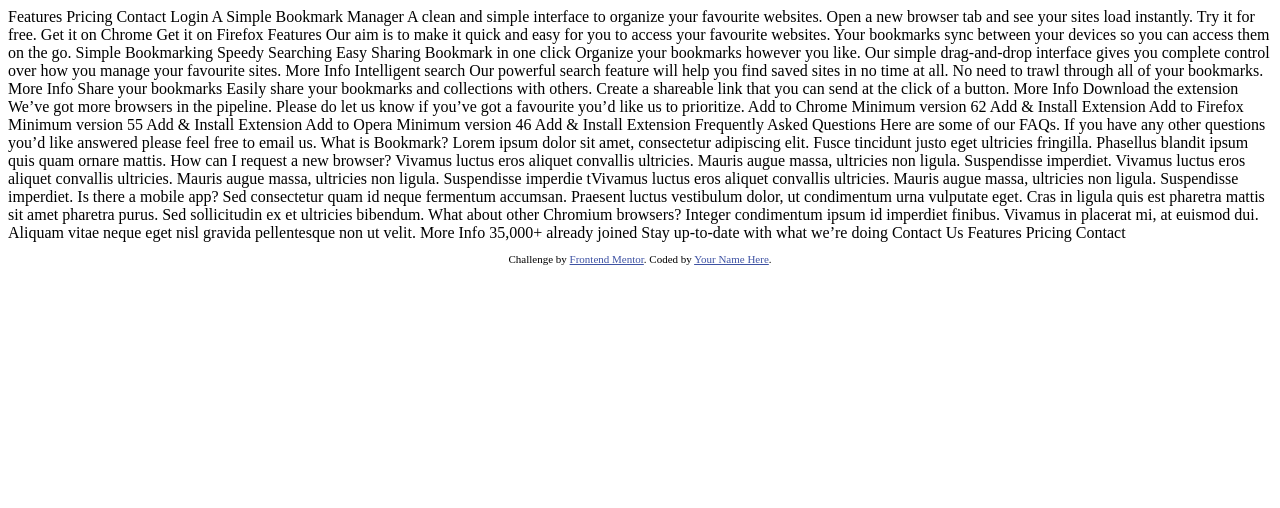
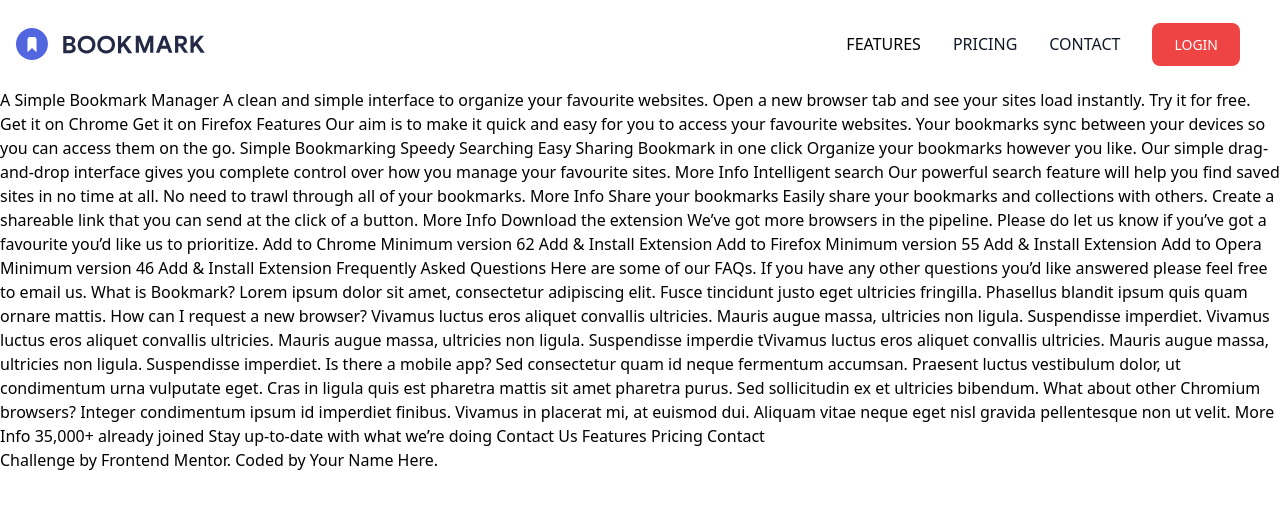
Before and after one commit to marialobillo/bookmark-fe-challenge, a plain HTML site: page index.html in a window 1280 px wide. Drawn offline with nearby package versions, Linux system fonts and the light colour scheme.

Commit message:
feat: navbar for desktop

```diff
--- a/index.html
+++ b/index.html
@@ -9,17 +9,45 @@
   <title>Frontend Mentor | Bookmark landing page</title>
 
   <!-- Feel free to remove these styles or customise in your own stylesheet 👍 -->
-  <style>
-    .attribution { font-size: 11px; text-align: center; }
-    .attribution a { color: hsl(228, 45%, 44%); }
-  </style>
+
+
+  <script src="https://cdn.tailwindcss.com"></script>
+  <!-- <link href=”./css/output.css” rel=”stylesheet”> -->
 </head>
 <body>
 
-  Features
-  Pricing
-  Contact
-  Login
+
+
+<nav class="bg-white border-gray-200 dark:bg-gray-900">
+  <div class="max-w-screen-xl flex flex-wrap items-center justify-between mx-auto p-4">
+    <a href="#" class="flex items-center">
+        <img src="./images/logo-bookmark.svg" class="h-8 mr-3" alt="Flowbite Logo" />
+    </a>
+    <button data-collapse-toggle="navbar-default" type="button" class="inline-flex items-center p-2 ml-3 text-sm text-gray-500 rounded-lg md:hidden hover:bg-gray-100 focus:outline-none focus:ring-2 focus:ring-gray-200 dark:text-gray-400 dark:hover:bg-gray-700 dark:focus:ring-gray-600" aria-controls="navbar-default" aria-expanded="false">
+      <span class="sr-only">Open main menu</span>
+      <svg class="w-6 h-6" aria-hidden="true" fill="currentColor" viewBox="0 0 20 20" xmlns="http://www.w3.org/2000/svg"><path fill-rule="evenodd" d="M3 5a1 1 0 011-1h12a1 1 0 110 2H4a1 1 0 01-1-1zM3 10a1 1 0 011-1h12a1 1 0 110 2H4a1 1 0 01-1-1zM3 15a1 1 0 011-1h12a1 1 0 110 2H4a1 1 0 01-1-1z" clip-rule="evenodd"></path></svg>
+    </button>
+    <div class="hidden w-full md:block md:w-auto" id="navbar-default">
+      <ul class="font-medium flex flex-col p-10 md:p-4 mt-4 border border-gray-100 rounded-lg bg-gray-50 md:flex-row md:space-x-8 md:mt-0 md:border-0 md:bg-white dark:bg-gray-800 md:dark:bg-gray-900 dark:border-gray-700">
+        <li>
+          <a href="#" class="cursor-pointer block py-2 pl-3 pr-4 text-white bg-black-700 rounded md:bg-transparent md:text-black md:p-0 dark:text-white md:dark:text-black" aria-current="page">FEATURES</a>
+        </li>
+        <li>
+          <a href="#" class="block py-2 pl-3 pr-4 text-gray-900 rounded hover:bg-gray-100 md:hover:bg-transparent md:border-0 md:hover:text-blue-700 md:p-0 dark:text-white md:dark:hover:text-blue-500 dark:hover:bg-gray-700 dark:hover:text-white md:dark:hover:bg-transparent">PRICING</a>
+        </li>
+        <li>
+          <a href="#" class="block py-2 pl-3 pr-4 text-gray-900 rounded hover:bg-gray-100 md:hover:bg-transparent md:border-0 md:hover:text-blue-700 md:p-0 dark:text-white md:dark:hover:text-blue-500 dark:hover:bg-gray-700 dark:hover:text-white md:dark:hover:bg-transparent">CONTACT</a>
+        </li>
+        <li>
+          <a href="#" class="focus:outline-none text-white bg-red-500 hover:bg-white hover:border-spacing-1 focus:ring-4 cursor-pointer font-medium rounded-lg text-sm px-5 py-2.5 mr-2 mb-2 dark:bg-red-600 dark:hover:bg-white md:hover:text-red-500 hover:border-red-500 border-transparent border-2
+">LOGIN</a>
+        </li>
+      </ul>
+    </div>
+  </div>
+</nav>
+
+
 
   A Simple Bookmark Manager
 
```
Also changed, not shown: 1 other file.
